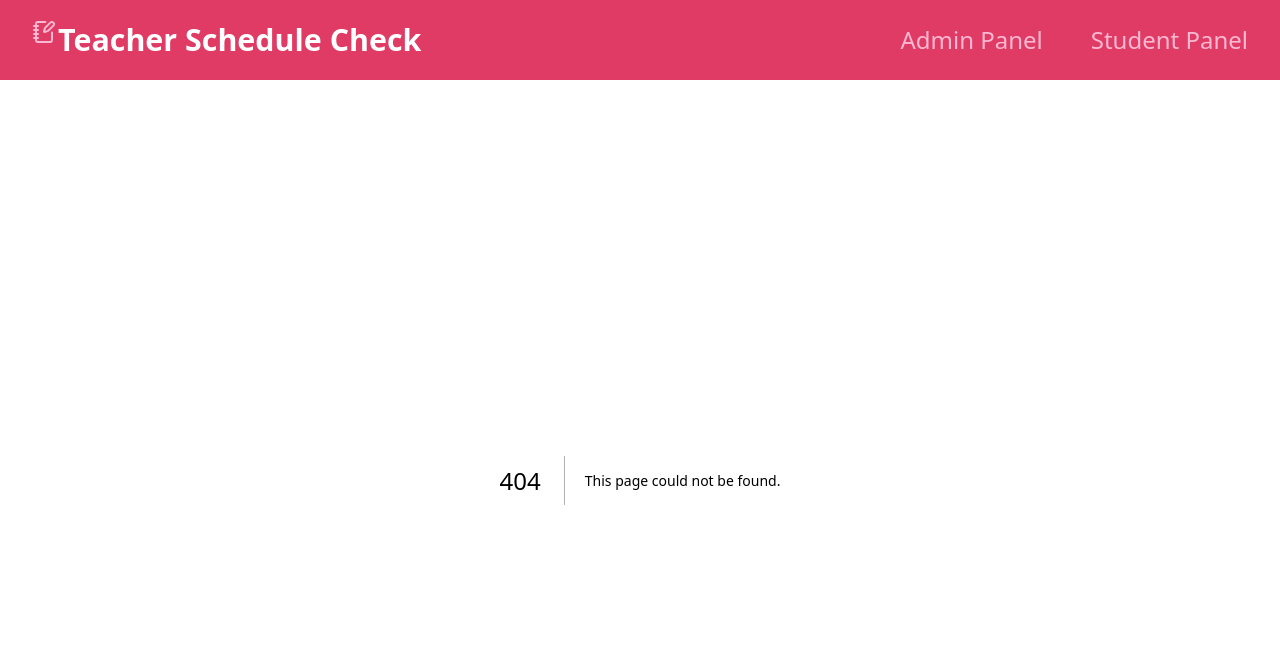
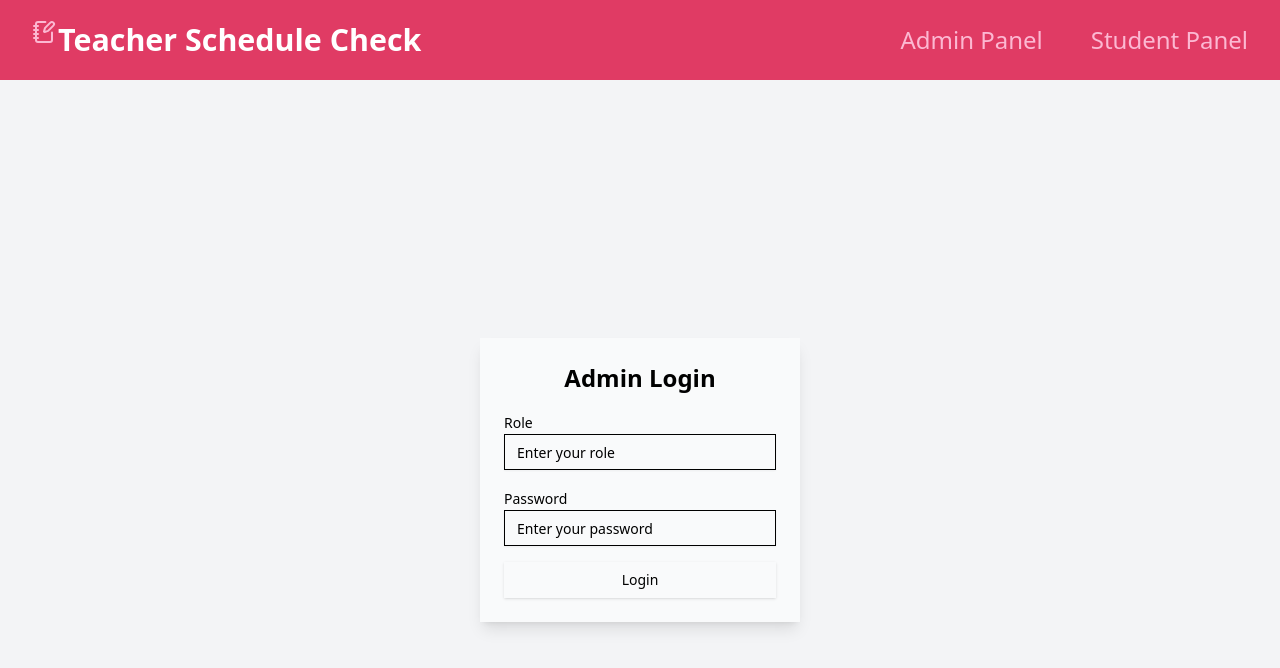
Before and after one commit to Sakshi3114/NextTeacherWebApp, a Next.js app: page /login in a window 1280 px wide. Before the commit this address had no page. Shown: the top 668 px of the page. Built offline with nearby package versions, Linux system fonts and the light colour scheme.

Commit message:
Updated app

```diff
--- /dev/null
+++ b/app/login/page.js
@@ -0,0 +1,59 @@
+"use client";
+import { useState } from "react";
+import { useRouter } from "next/navigation";
+import { Input } from "@/components/ui/input";
+import { Label } from "@/components/ui/label";
+import { Button } from "@/components/ui/button";
+
+const ADMIN_PASSWORD = "admin@123"; // Dummy hardcoded password
+
+export default function AdminLogin() {
+    const [role, setRole] = useState("");
+    const [password, setPassword] = useState("");
+    const [error, setError] = useState("");
+    const router = useRouter();
+
+    function handleLogin(event) {
+        event.preventDefault();
+
+        if (password === ADMIN_PASSWORD) {
+            router.push("/admin"); // Redirect to admin home page
+        } else {
+            setError("Incorrect password. Please try again.");
+        }
+    }
+
+    return (
+        <div className="flex flex-col items-center justify-center h-screen bg-gray-100">
+            <div className="bg-gray-50 p-6 rounded-lg shadow-lg w-80">
+                <h2 className="text-2xl font-bold text-center mb-4">Admin Login</h2>
+                <form onSubmit={handleLogin}>
+                    <div className="mb-4">
+                        <Label htmlFor="role">Role</Label>
+                        <Input
+                            id="role"
+                            type="text"
+                            value={role}
+                            onChange={(e) => setRole(e.target.value)}
+                            placeholder="Enter your role"
+                            required
+                        />
+                    </div>
+                    <div className="mb-4">
+                        <Label htmlFor="password">Password</Label>
+                        <Input
+                            id="password"
+                            type="password"
+                            value={password}
+                            onChange={(e) => setPassword(e.target.value)}
+                            placeholder="Enter your password"
+                            required
+                        />
+                    </div>
+                    {error && <p className="text-red-500 text-sm mb-2">{error}</p>}
+                    <Button type="submit" className="w-full hover:bg-black hover:text-white">Login</Button>
+                </form>
+            </div>
+        </div>
+    );
+}
--- /dev/null
+++ b/app/student/[id]/page.js
@@ -0,0 +1,43 @@
+"use client";
+import { useEffect, useState } from "react";
+import { useRouter, useParams } from "next/navigation";
+import styles from './page.module.css';
+
+function TeacherDetailsStudent() {
+    const { id } = useParams(); // Get dynamic ID
+    const [teacher, setTeacher] = useState(null);
+    const [loading, setLoading] = useState(true);
+
+    useEffect(() => {
+        const fetchTeacher = async () => {
+            try {
+                const response = await fetch(`/api/records/${id}`);
+                if (!response.ok) throw new Error("Failed to fetch teacher");
+                const data = await response.json();
+                setTeacher(data);
+            } catch (error) {
+                console.error("Error:", error);
+            } finally {
+                setLoading(false);
+            }
+        };
+        fetchTeacher();
+    }, [id]);
+
+
+    if (loading) return <p>Loading...</p>;
+    if (!teacher) return <p>Teacher not found.</p>;
+
+    return (
+        <div className={styles.container}>
+            <div className = {styles.card}>
+                <h1 className="text-2xl font-bold mb-4">{teacher.name}</h1>
+                <p><strong>Number:</strong> {teacher.number}</p>
+                <p><strong>Email:</strong> {teacher.email}</p>
+                <p><strong>Department:</strong> {teacher.department}</p>
+            </div>
+        </div>
+    );
+}
+
+export default TeacherDetailsStudent;
--- /dev/null
+++ b/app/student/[id]/page.module.css
@@ -0,0 +1,37 @@
+.container {
+    display: flex;
+    justify-content: center;
+    align-items: center;
+    height: 90vh; /* Adjust height to fit the screen */
+    background:#f8f0f08a ; /* Light background to match theme */
+}
+
+.card {
+    background: white;
+    display: flex;
+    flex-direction: column;
+    align-items: center;
+    justify-content: center;
+    padding: 20px;
+    width: 400px; /* Adjust as needed */
+    height: 40%;
+    text-align: center;
+    border-radius: 12px;
+    box-shadow: 0px 4px 10px rgba(0, 0, 0, 0.1);
+    /* border: 2px solid #e63950; Matching theme color */
+    background: #f8f9fa;
+}
+
+.card h2 {
+    margin-bottom: 10px;
+    color: #d63031; /* Theme matching color */
+}
+
+.card p {
+    margin: 5px 0;
+    font-size: 16px;
+}
+
+.card strong {
+    color: #333;
+}
--- a/components/common/table.js
+++ b/components/common/table.js
@@ -1,7 +1,9 @@
 "use client";
 import { Fragment } from "react";
+import { useRouter } from "next/navigation";
 
 function Table({teachers}){
+    const router = useRouter();
     return(
         <Fragment>
             {teachers.length > 0 && (
@@ -20,6 +22,7 @@ function Table({teachers}){
                                 <th className="border border-gray-300 p-2">Lecture 6</th>
                                 <th className="border border-gray-300 p-2">Lecture 7</th>
                                 <th className="border border-gray-300 p-2">Lecture 8</th>
+                                <th className="border border-gray-300 p-2">Actions</th>
                             </tr>
                         </thead>
                         <tbody>
@@ -35,6 +38,14 @@ function Table({teachers}){
                                     <td className="border border-gray-300 p-2">{teacher.lecture6}</td>
                                     <td className="border border-gray-300 p-2">{teacher.lecture7}</td>
                                     <td className="border border-gray-300 p-2">{teacher.lecture8}</td>
+                                    <td className="border border-gray-300 p-2">
+                                <button
+                                    onClick={() => router.push(`/student/${teacher._id}`)}
+                                    className="bg-blue-500 text-white px-3 py-1 rounded"
+                                >
+                                    View
+                                </button>
+                            </td>
                                 </tr>
                             ))}
                         </tbody>
--- a/components/layouts/MainNavigation.js
+++ b/components/layouts/MainNavigation.js
@@ -14,7 +14,7 @@ function MainNavigation() {
       <nav>
         <ul>
           <li>
-            <Link href='/admin'>Admin Panel</Link>
+            <Link href='/login'>Admin Panel</Link>
           </li>
           <li>
             <Link href='/student'>Student Panel</Link>
```
